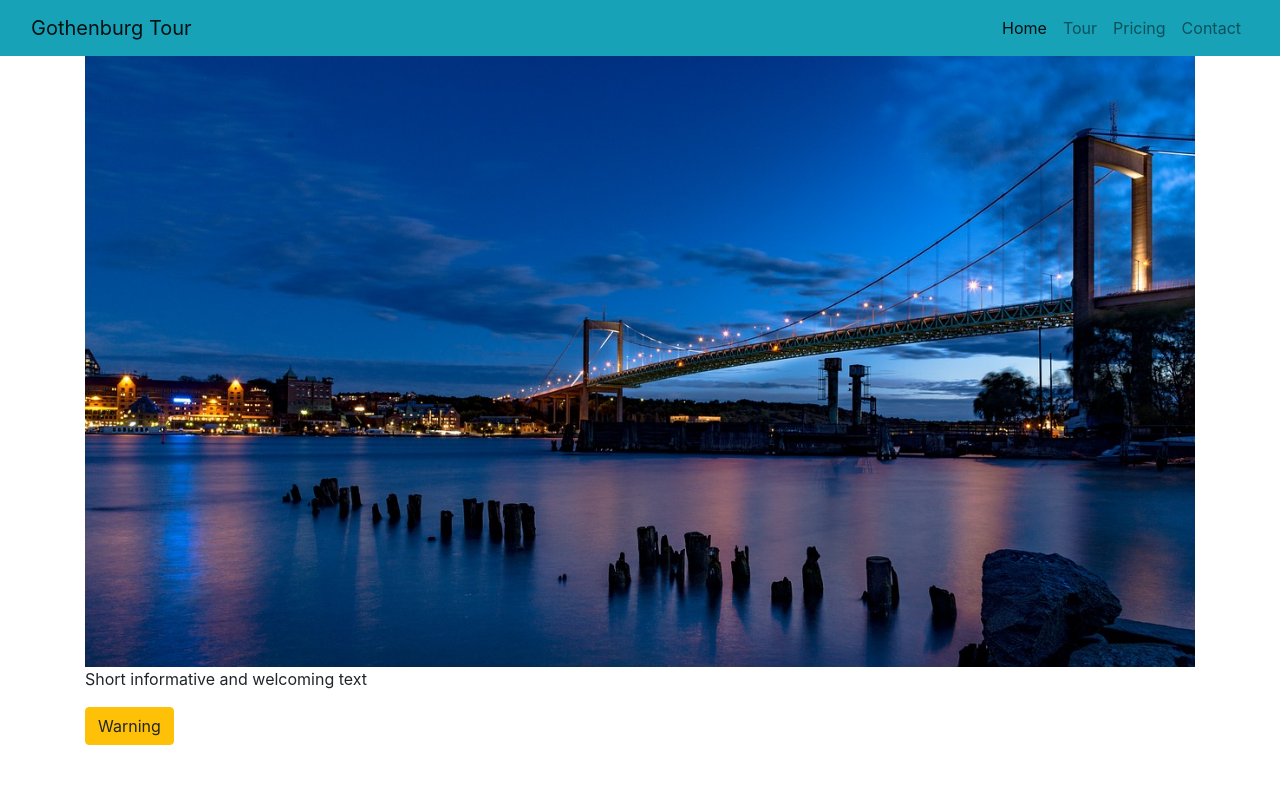
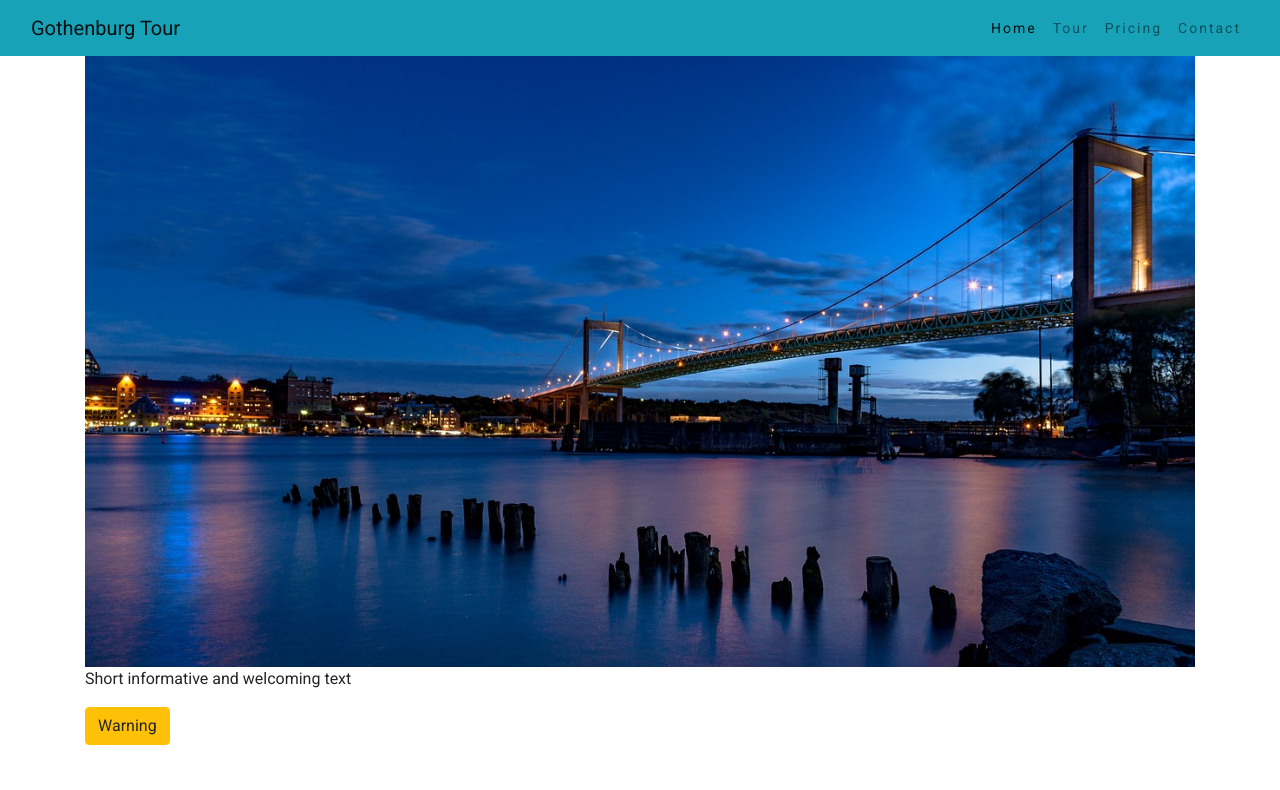
Before and after one commit to kovacias/ms1-gothenburgtour, a plain HTML site: page index.html in a window 1280 px wide. Shown: the top 790 px of the page. Drawn offline with nearby package versions, Linux system fonts and the light colour scheme.

Commit message:
add spacing and font-size to navbar - style.css

```diff
--- a/assets/css/style.css
+++ b/assets/css/style.css
@@ -1,3 +1,16 @@
+/*--------------FONT------------*/
+* {
+ font-family: 'roboto', sans-serif;
+}
+/*----------  colors -------*/
+
+
+/*-----------------   NAVBAR -----------------*/
+
+
+
 .nav-link {
-    text-align: right;
+    font-size: 14px;
+    letter-spacing: 2px;
+    font-weight: 500;
 }
--- a/index.html
+++ b/index.html
@@ -26,7 +26,7 @@
     <header>
     <div class="container-fluid bg-info">
       <nav class="navbar navbar-expand-sm navbar-light">
-        <a class="navbar-brand" href="#">Gothenburg Tour </a>
+        <a class="navbar-brand logo" href="#">Gothenburg Tour </a>
         <button class="navbar-toggler" type="button" data-toggle="collapse"
         data-target="#navbarNav">
           <span class="navbar-toggler-icon"></span>
```
